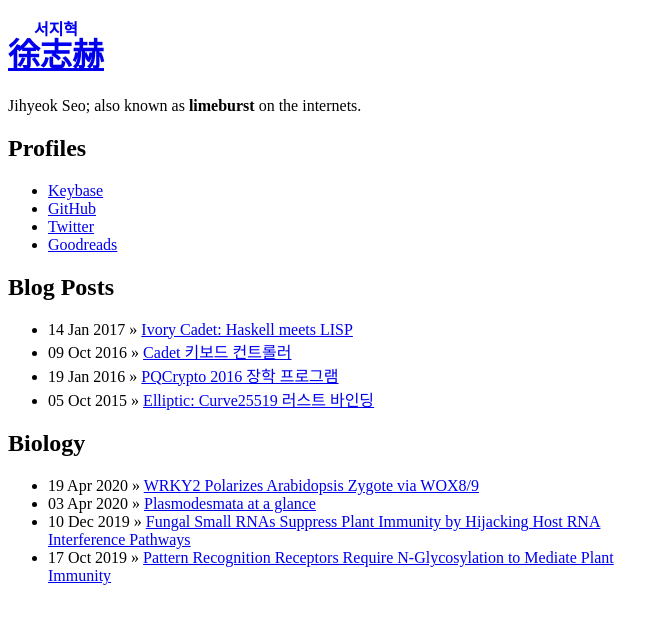
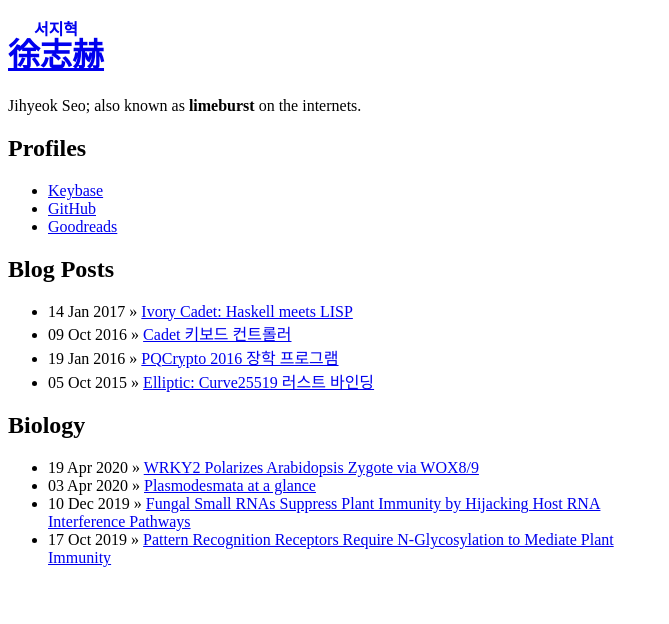
Before and after one commit to limeburst/limeburst.github.io, a Jekyll site: the page built from index.html, in a window 1280 px wide. Shown: the top 624 px of the page, without its empty margins (0-669 px from the left). Built offline with Jekyll 4.4.1, drawn with Linux system fonts in a browser that asks for light colours.

Commit message:
Remove link to Twitter

```diff
--- a/index.html
+++ b/index.html
@@ -9,7 +9,6 @@
 <ul>
   <li><a href="https://keybase.io/limeburst">Keybase</a></li>
   <li><a href="https://github.com/limeburst">GitHub</a></li>
-  <li><a href="https://twitter.com/limeburst">Twitter</a></li>
   <li><a href="https://goodreads.com/limeburst">Goodreads</a></li>
 </ul>
 
```
